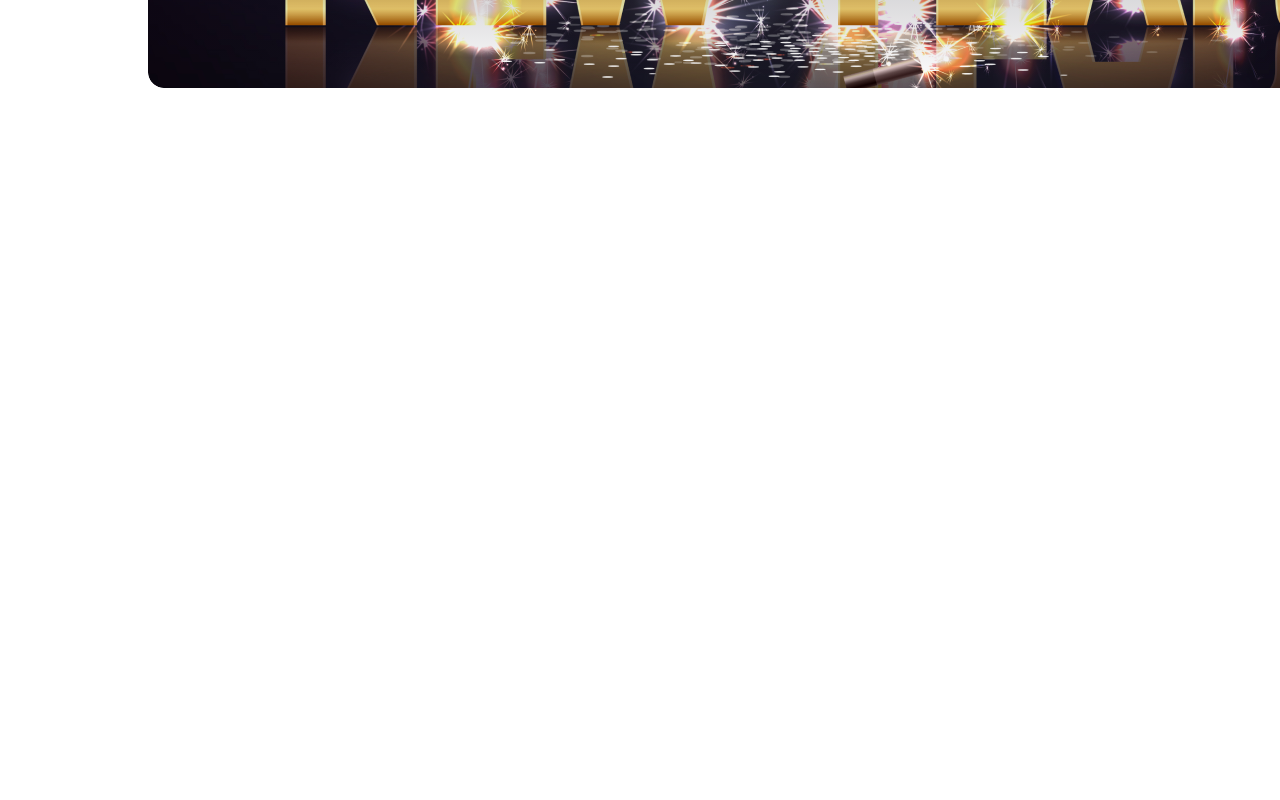
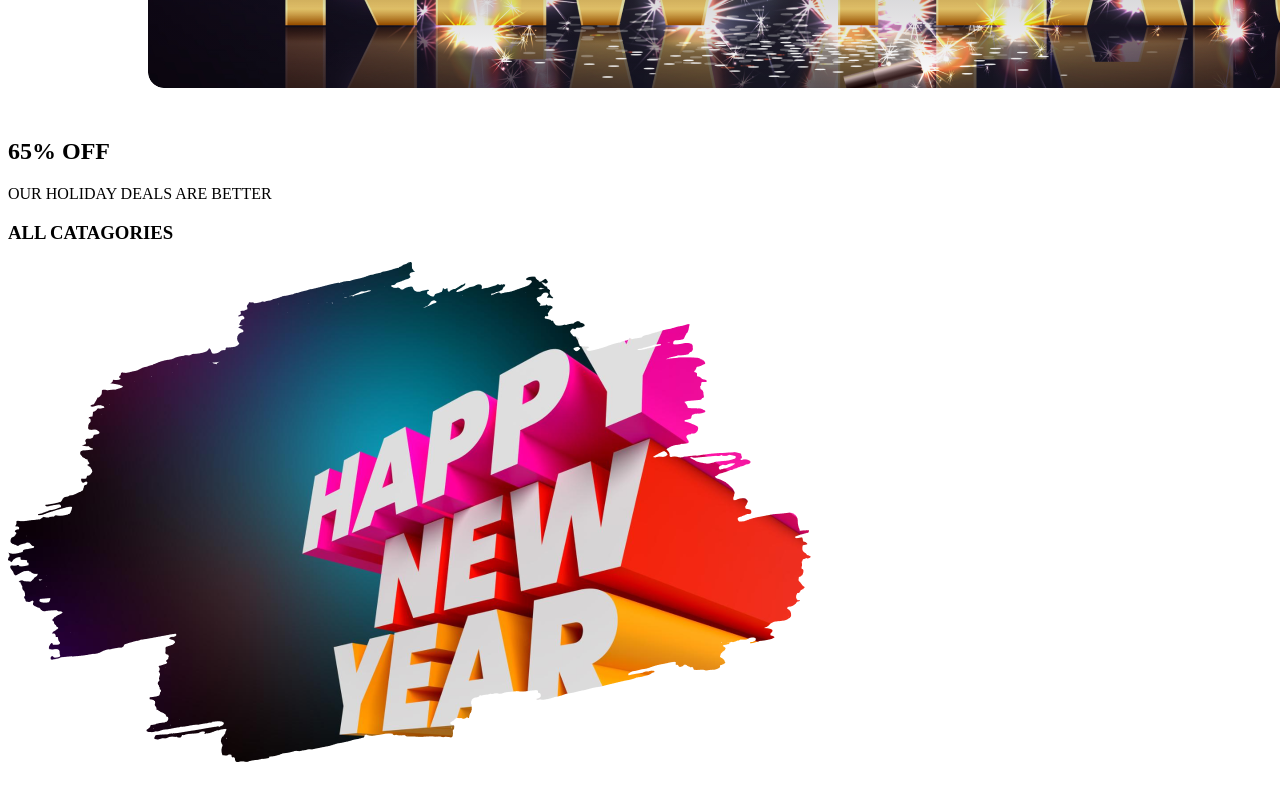
Before and after one commit to webdevfarhad/Assignment-01, a plain HTML site: page index.html in a window 1280 px wide. Shown: the part 562-1362 px from the top of the page. Drawn offline with Linux system fonts and the light colour scheme.

Commit message:
banner 2 malamal added

```diff
--- a/index.html
+++ b/index.html
@@ -12,8 +12,17 @@
             <h3 class="banner1-subtitle">Happy New Year</h3>
             <h1 class="banner1-title">New Year Party Celebration</h1>
         </div>
-        <div class="banner2"></div>
-        <div class="banner3"></div>
+        <div class="banner2">
+             <h2 class="banner2-title">65% OFF</h2>
+            <div class="banner2-subtitle">
+                <p class="b2-subtitle1">OUR HOLIDAY DEALS ARE BETTER</p>
+                <h3 class="b2-subtitle2">ALL CATAGORIES</h3>
+            </div>
+            <img src="./images/New Year Photo.png" alt="">
+        </div>
+        <div class="banner3">
+
+        </div>
         <div class="banner4"></div>
         <div class="banner5"></div>
         <div class="banner6"></div>
```
